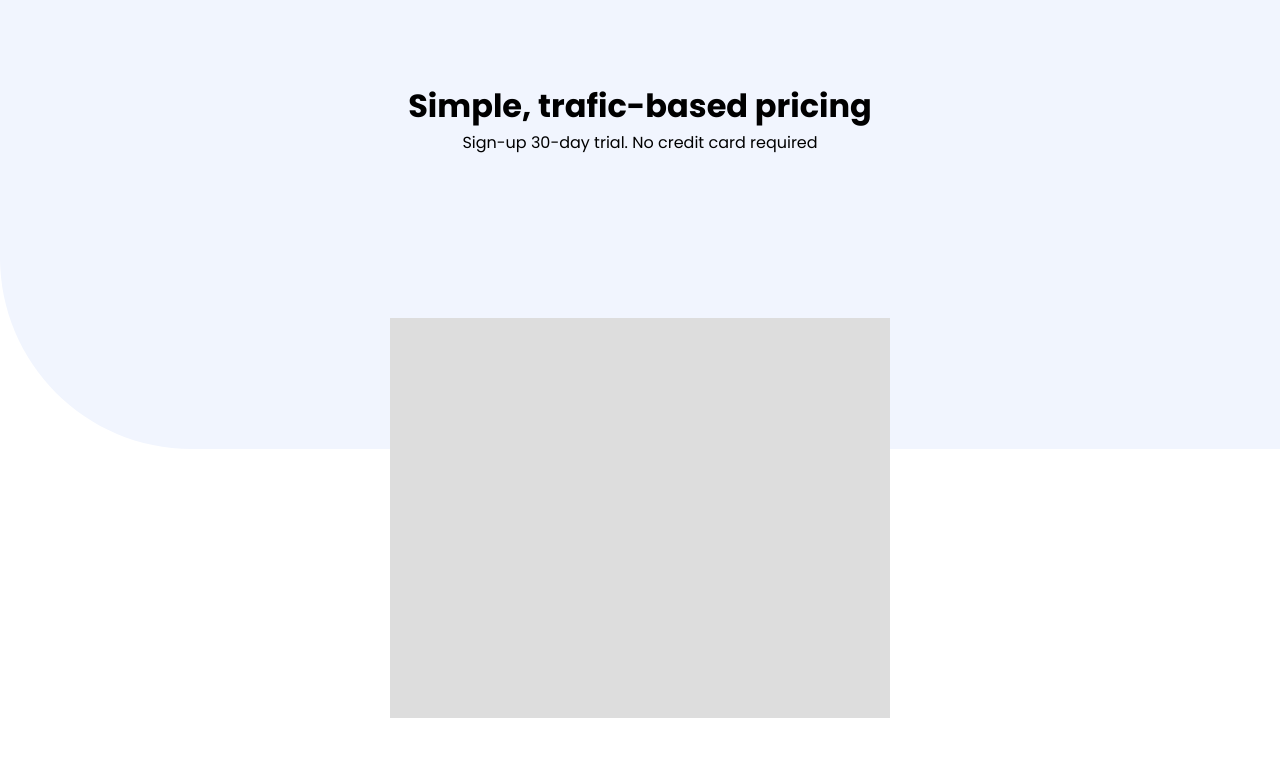
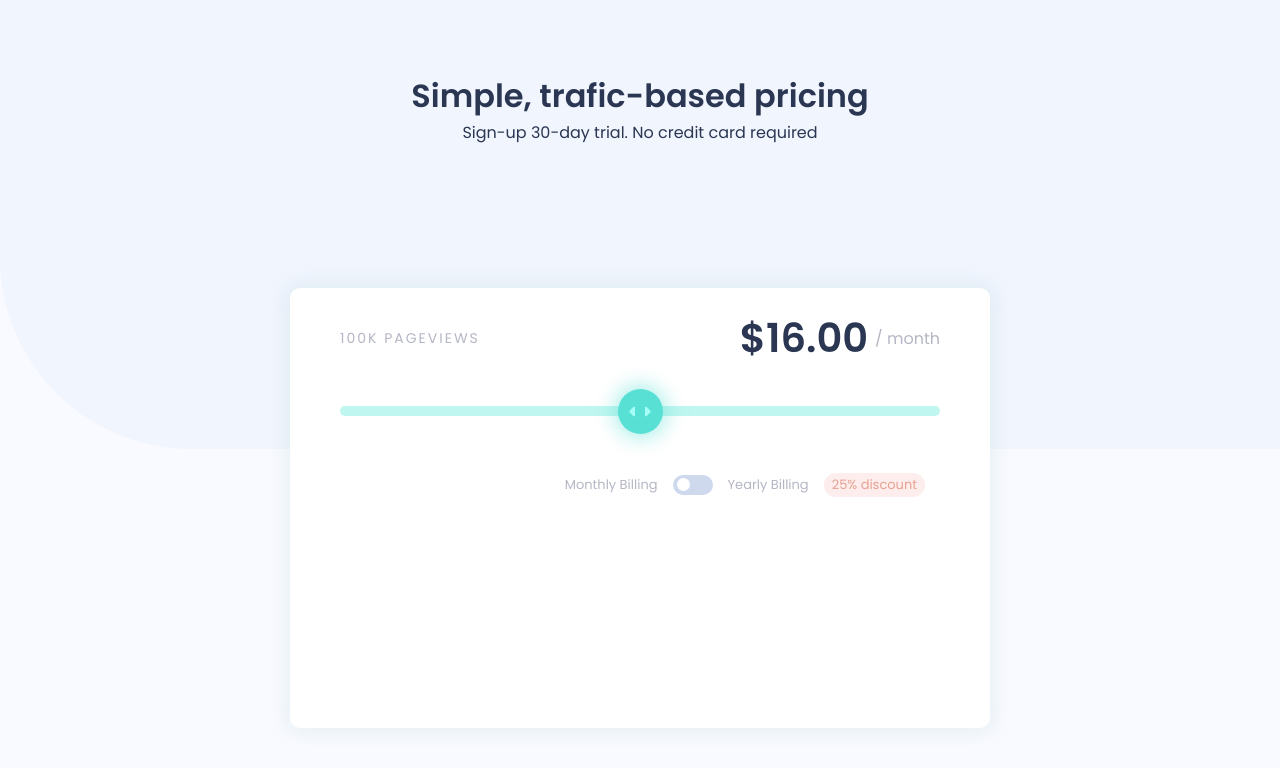
Before and after one commit to thiagoaugusto-as/interactive-pricing-component, a plain HTML site: page index.html in a window 1280 px wide. Drawn offline with Linux system fonts and the light colour scheme.

Commit message:
add bar and toggle

```diff
--- a/index.html
+++ b/index.html
@@ -1,5 +1,5 @@
 <!DOCTYPE html>
-<html lang="en">
+<html lang="pt-BR">
 <head>
   <meta charset="UTF-8">
   <meta name="viewport" content="width=device-width, initial-scale=1.0"> <!-- displays site properly based on user's device -->
@@ -16,10 +16,33 @@
     <p>Sign-up 30-day trial. No credit card required</p>
   </div>
   <div class="main-card">
+    <div class="main-card--header">
+      <span id="view"></span>
+      <div class="main-card--header--number">
+        <h1 id="value_month">$16.00</h1>
+        <span>/ month</span>
+      </div>
+    </div>
+    <div class="main-card--slidecontainer">
+      <div class="test"></div>
+      <input type="range" min="1" max="5" value="3" class="slider" id="myRange" steps="1" value="1">
+    </div>
+    <div class="main-card--toggle">
+      <span>Monthly Billing</span>
 
+      <label class="switch" id="check-toggle">
+        <input type="checkbox" id="toggle-discount">
+        <span class="switch--slider switch--round"></span>
+      </label>
+
+      <span>Yearly Billing</span>
+      <div class="main-card--toggle--discount">25% discount</div>
+    </div>
   </div>
 
 </body>
+
+<script type="text/javascript" src="./script.js"></script>
 <!-- <footer class="attribution">
   Challenge by <a href="https://www.frontendmentor.io?ref=challenge" target="_blank">Frontend Mentor</a>.
   Coded by <a href="#">Thiago Augsto</a>.
--- /dev/null
+++ b/script.js
@@ -0,0 +1,42 @@
+var slider = document.getElementById("myRange");
+var view = document.getElementById("view");
+var value = document.getElementById("value_month");
+var dicount = document.getElementById("toggle-discount");
+var check = document.getElementById("check-toggle")
+
+view.innerHTML = "100K PAGEVIEWS";
+value.innerHTML = "$16.00";
+
+
+check.onclick = () => {
+    if(dicount.value == 'on') {
+        alert(dicount.value)
+    }
+}
+
+
+slider.onclick = function() {
+    if(this.value == 1) {
+        view.innerHTML = "10K PAGEVIEWS";
+        value.innerHTML = "$8.00";
+    } else if(this.value == 2) {
+        view.innerHTML = "50K PAGEVIEWS";
+        value.innerHTML = "$12.00";
+    } else if(this.value == 3) {
+        view.innerHTML = "100K PAGEVIEWS";
+        value.innerHTML = "$16.00";
+    } else if(this.value == 4) {
+        view.innerHTML = "500K PAGEVIEWS";
+        value.innerHTML = "$24.00";
+    } else {
+        view.innerHTML = "1M PAGEVIEWS";
+        value.innerHTML = "$36.00";
+    }
+}
+
+
+// 10K pageviews / $8 per month
+// 50K pageviews / $12 per month
+// 100K pageviews / $16 per month
+// 500k pageviews / $24 per month
+// 1M pageviews / $36 per month
--- a/style.css
+++ b/style.css
@@ -12,12 +12,16 @@
     border: 0;
 
     font-family: 'Poppins', sans-serif;
+
 }
 body {
     background-image: url("./images/bg-pattern.svg");
     background-repeat: no-repeat;
+    background-color: #f9faff;
 
     height: 100vh;
+
+    color: #2a3652;
 
     display: flex;
     justify-content: center;
@@ -33,16 +37,155 @@ body {
     align-items: center;
 
 }
+.header-title h1 {
+    width: 100%;
+    text-align: center;
+    font-weight: 600;
+}
 .main-card {
-    width: 500px;
+    width: 600px;
     height: 400px;
+    padding: 20px 50px 20px 50px;
+
+    border-radius: 10px;
+    box-shadow: 0px 0px 20px 4px rgba(157, 199, 195, 0.2);
+
+    background-color: #fff;
+}
+.main-card--header {
+    display: flex;
+    justify-content: space-between;
+    align-items: center;
+    width: 100%;
+    color: #b4b6c4;
+}
+.main-card--header span:first-child {
+    letter-spacing: 2px;
+    font-size: 14px;
+}
+.main-card--header--number {
+    display: flex;
+    align-items: center;
+}
+.main-card--header--number h1 {
+    font-weight: 600;
+    margin-right: 7px;
+    font-size: 40px;
+    color: #2a3652;
+}
+.main-card--slidecontainer {
+    margin-top: 30px;
+}
+.slider {
+    -webkit-appearance: none;  /* Override default CSS styles */
+    appearance: none;
+    width: 100%; /* Full-width */
+    height: 10px; /* Specified height */
+    background: #a5f3ea; /* Grey background */
+    outline: none; /* Remove outline */
+    opacity: 0.7; /* Set transparency (for mouse-over effects on hover) */
+    -webkit-transition: .2s; /* 0.2 seconds transition on hover */
+    transition: opacity .2s;
+    border-radius: 15px;
+    cursor: pointer;
+}
+.slider:hover {
+    opacity: 1; /* Fully shown on mouse-over */
+}
+
+.slider::-webkit-slider-thumb {
+    -webkit-appearance: none;
+    appearance: none;
+    width: 45px;
+    height: 45px;
+    border: 0;
+    background-image: url('./images/icon-slider.svg');
+    background-repeat: no-repeat;
+    background-position-x: center;
+    background-position-y: center;
+    cursor: pointer;
+    background-color: #14d4c3;
+    border-radius: 50%;
+    box-shadow: 0px 0px 20px 4px rgba(20, 212, 195, 0.5);
+}
+.main-card--toggle {
+    width: 100%;
 
     display: flex;
+    justify-content: flex-end;
     align-items: center;
 
-    background-color: #DDD;
+    margin-top: 50px;
+    color: #b4b6c4;
+    font-size: 13px;
 }
-h1 {
-    width: 100%;
-    text-align: center;
+.switch {
+    position: relative;
+    display: inline-block;
+    width: 40px;
+    height: 20px;
+    margin-left: 15px;
+    margin-right: 15px;
 }
+.switch input {
+    opacity: 0;
+    width: 0;
+    height: 0;
+}
+.switch--slider {
+    position: absolute;
+    cursor: pointer;
+    top: 0;
+    left: 0;
+    right: 0;
+    bottom: 0;
+    background-color: #cfd9ee;
+    -webkit-transition: .4s;
+    transition: .4s;
+}
+.switch--slider:before {
+    position: absolute;
+    content: "";
+    height: 13px;
+    width: 13px;
+    left: 4px;
+    bottom: 4px;
+    background-color: white;
+    -webkit-transition: .4s;
+    transition: .4s;
+}
+.main-card--toggle input:checked + .switch--slider {
+    background-color: #0fd9c4;
+}
+.main-card--toggle input:checked + .switch--slider:before {
+    -webkit-transform: translateX(19px);
+    -ms-transform: translateX(19px);
+    transform: translateX(19px);
+}
+/* Rounded sliders */
+.switch--slider.switch--round {
+    border-radius: 34px;
+}
+.switch--slider.switch--round:before {
+    border-radius: 50%;
+}
+.main-card--toggle--discount {
+    margin-left: 15px;
+    margin-right: 15px;
+
+    border-radius: 20px;
+    padding: 2px 8px 2px 8px;
+
+    background-color: #fdedec;
+    color: #e6a191;
+
+}
+/* .test {
+    width: 600px;
+    margin-top: 9px;
+    height: 9px;
+    border-radius: ;
+    background-color: black;
+    position: absolute;
+    border-radius: 15px;
+} */
```
